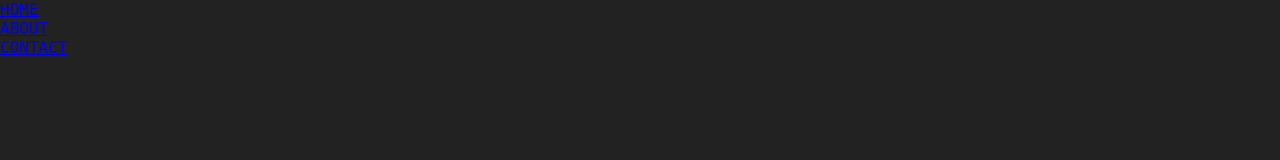
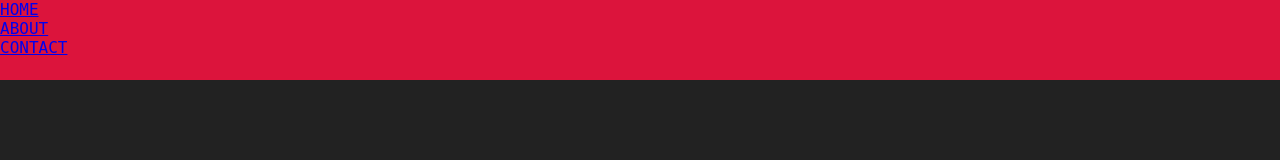
Before and after one commit to ryugenxd/ryugenxd.github.io, a plain HTML site: page index.html in a window 1280 px wide. Drawn offline with Linux system fonts and the light colour scheme; files that its build step writes are made by us from their sources.

Commit message:
update style.css

```diff
--- a/css/style.css
+++ b/css/style.css
@@ -23,5 +23,5 @@ section{
 .navwrapper{
 	width:100%;
 	height:80px;
-	background-color:;
+	background-color:crimson;
 }
```
